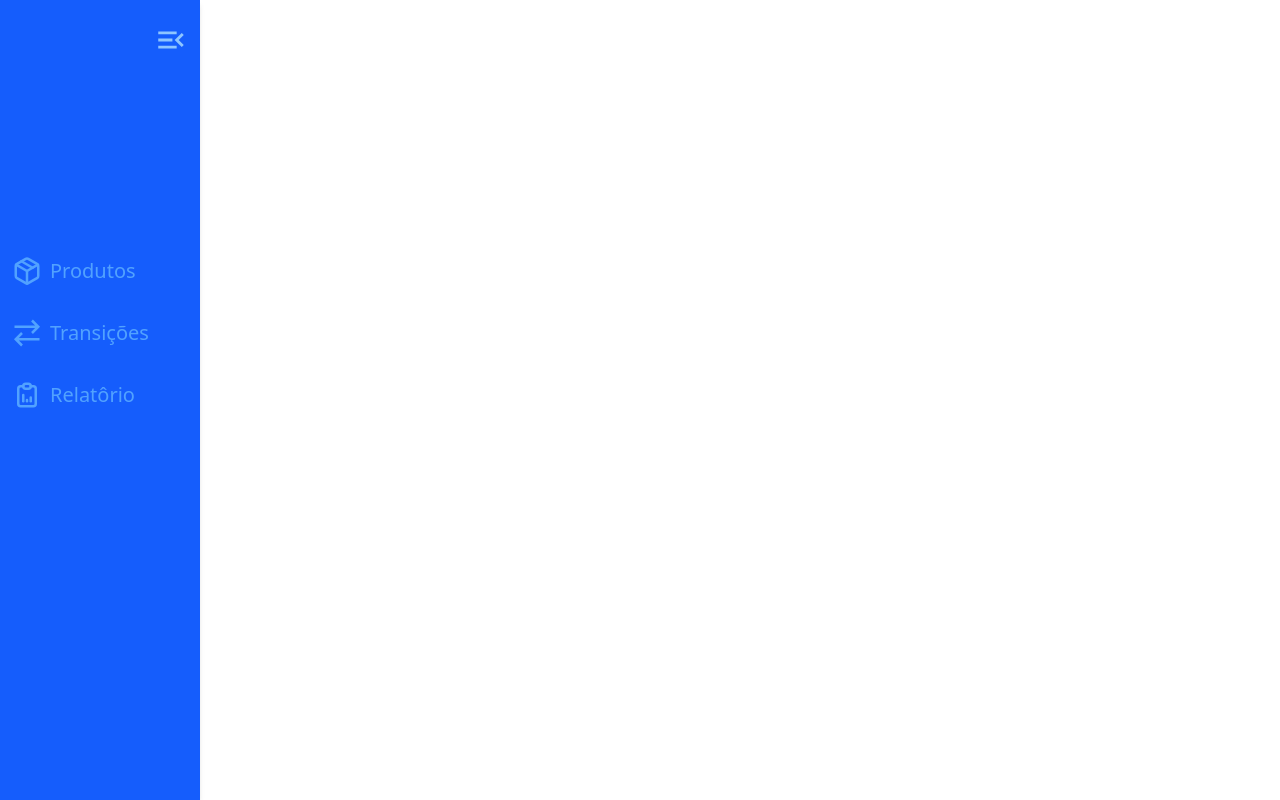
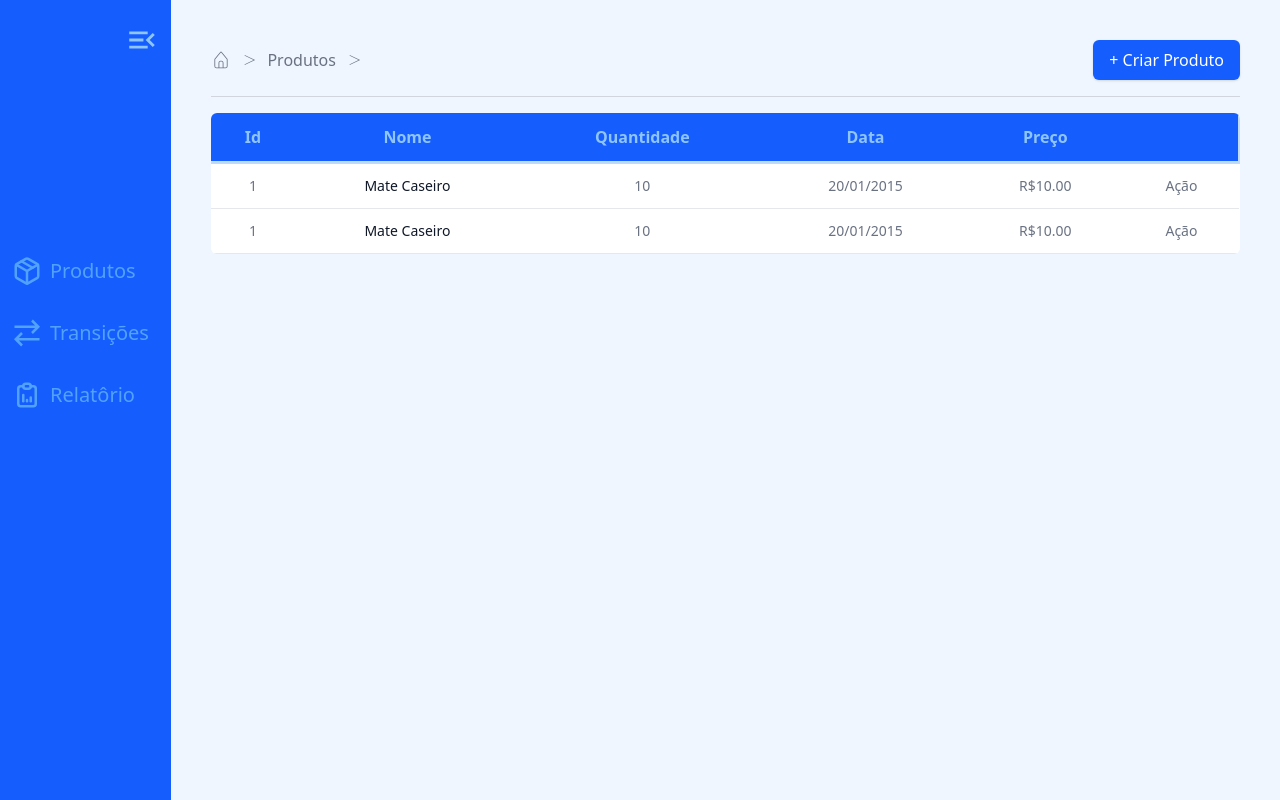
Before and after one commit to livmachado/gestor-estoque, a React (Vite) app in the folder front-end/: page / in a window 1280 px wide. Built offline with nearby package versions, Linux system fonts and the light colour scheme.

Commit message:
feature: Pagina produtos estatica

```diff
--- a/front-end/src/App.tsx
+++ b/front-end/src/App.tsx
@@ -1,10 +1,11 @@
-import { SideBar } from "./components/Sidebar"
+import ProductsPage from "./pages/ProductsPage"
 
 function App() {
 
   return (
     <div>
-      <SideBar />
+      <ProductsPage/>
+
     </div>
   )
 }
--- a/front-end/src/components/SideBar.tsx
+++ b/front-end/src/components/SideBar.tsx
@@ -34,12 +34,12 @@ const menuItems: MenuItem[]= [
 
 export function SideBar() {
 
-    //const [open, setOpen]= useState(true)
+    const [open, setOpen]= useState(true)
 
     return(
-        <nav className='shadow-md h-screen w-50 bg-blue-600' >
+        <nav className={`shadow-md h-screen bg-blue-600 ${open ? 'w-50' : 'w-16'}`} >
             <div className='lg:flex-1 px-3 py-2 h-20 flex items-center justify-end'>
-                <MdMenuOpen  size={34} className="text-blue-300 cursor-pointer "/>
+                <MdMenuOpen  size={34} className={`text-blue-300 cursor-pointer duration-500 ${!open && 'rotate-180'} `} onClick={()=> setOpen(!open)}/>
             </div>
             <ul className="flex flex-col mt-40">
                 {
@@ -47,7 +47,7 @@ export function SideBar() {
                         return (
                             <li key={index} className="flex px-3 py-2 my-2 hover:bg-blue-300 rounded-md cursor-pointer gap-2 items-center relative group">
                                 <item.icon size={30} className="text-blue-400 group-hover:text-blue-600 cursor-pointer "/>
-                                <span className="font-inter text-blue-400 text-xl group-hover:text-blue-600">{item.label}</span>
+                                <span className={`${!open && 'w-0 translate-x-24'} overflow-hidden font-inter text-blue-400 text-xl group-hover:text-blue-600`}>{item.label}</span>
                             </li>
                         )
                     })
--- /dev/null
+++ b/front-end/src/components/Table.tsx
@@ -0,0 +1,38 @@
+export function Table() {
+    return(
+        <table className="w-full bg-white rounded-md overflow-hidden" >
+            <thead className="border-b-3 border-r-2 border-blue-200 bg-blue-600 text-blue-300">
+                <tr>
+                    <th className="p-3" >Id</th>
+                    <th className="p-3">Nome</th>
+                    <th className="p-3">Quantidade</th>
+                    <th className="p-3">Data</th>
+                    <th className="p-3">Preço</th>
+                    <th className="p-3"></th>
+                </tr>
+            </thead>
+            <tbody>
+                <tr className="py-4 border-b border-gray-200">
+                    <td className="p-3 text-center text-sm text-gray-500 font-normal">
+                        <a href="">1</a>
+                    </td>
+                    <td className="p-3 text-center text-sm text-gray-900 font-medium">Mate Caseiro</td>
+                    <td className="p-3 text-center text-sm text-gray-500 font-normal">10</td>
+                    <td className="p-3 text-center text-sm text-gray-500 font-normal">20/01/2015</td>
+                    <td className="p-3 text-center text-sm text-gray-500 font-normal">R$10.00</td>
+                    <td className="p-3 text-center text-sm text-gray-500 font-normal">Ação</td>
+                </tr>
+                <tr className="py-4 border-b border-gray-200">
+                    <td className="p-3 text-center text-sm text-gray-500 font-normal">
+                        <a href="">1</a>
+                    </td>
+                    <td className="p-3 text-center text-sm text-gray-900 font-medium">Mate Caseiro</td>
+                    <td className="p-3 text-center text-sm text-gray-500 font-normal">10</td>
+                    <td className="p-3 text-center text-sm text-gray-500 font-normal">20/01/2015</td>
+                    <td className="p-3 text-center text-sm text-gray-500 font-normal">R$10.00</td>
+                    <td className="p-3 text-center text-sm text-gray-500 font-normal">Ação</td>
+                </tr>
+            </tbody>
+        </table>
+    )
+}
--- /dev/null
+++ b/front-end/src/pages/ProductsPage.tsx
@@ -0,0 +1,31 @@
+import { SideBar } from "../components/SideBar"
+import { Table } from "../components/Table"
+
+//icons
+import { CiHome } from "react-icons/ci";
+import { PiGreaterThanLight } from "react-icons/pi";
+
+
+
+export default function ProductsPage() {
+    return(
+        <div className="flex">
+            <SideBar />
+            <main className="bg-blue-50 p-10 w-full">
+                <div className="flex justify-between gap-2.5">
+                    <div className="flex items-center justify-start gap-2.5">
+                        <CiHome size={20} className=" text-gray-500" />
+                        <PiGreaterThanLight size={16} className="text-gray-500" />
+                        <span className=" text-gray-500 text-base font-medium ">Produtos</span>
+                        <PiGreaterThanLight size={16} className="text-gray-500"/>
+                    </div>
+                    <button className="flex justify-end items-center gap-2 px-4 py-2 bg-blue-600 hover:bg-blue-700 text-white font-medium rounded-md shadow-sm transition duration-200">
+                        + Criar Produto
+                    </button>
+                </div>
+                <hr className="my-4 border-t border-gray-300" />
+                <Table />
+            </main>
+        </div>
+    )
+}
```
